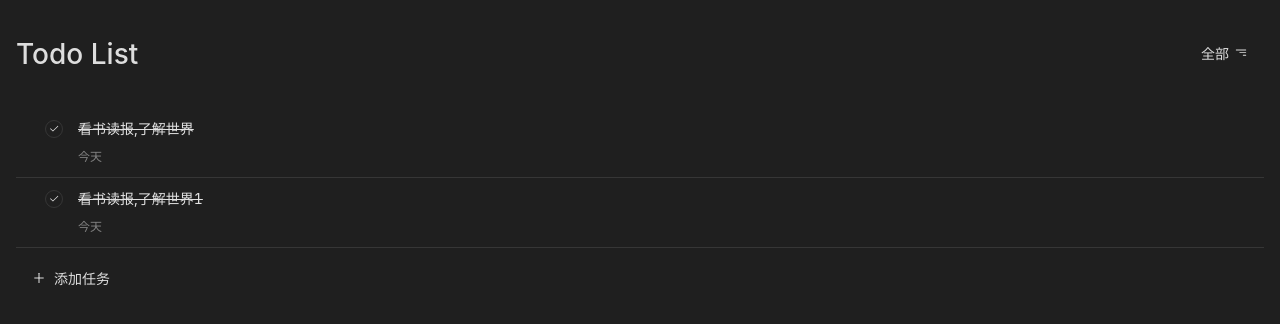
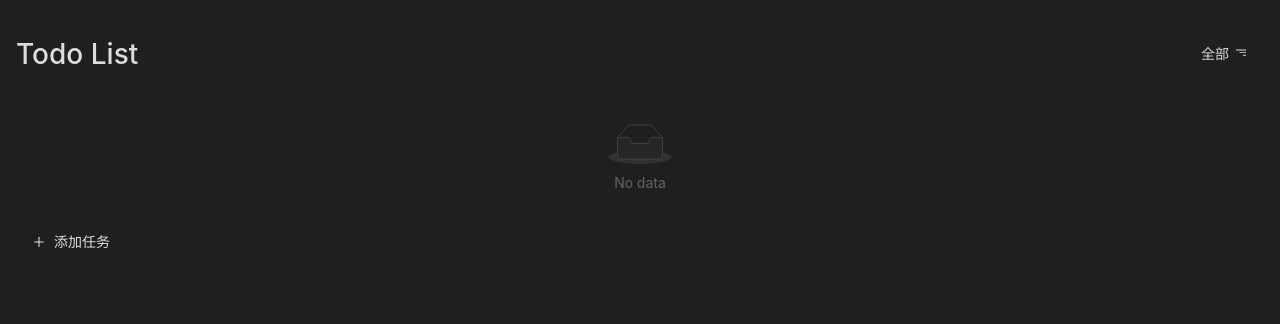
Before and after one commit to yue1123/tauri-app-todo, a React (Vite) app: page / in a window 1280 px wide. Shown: the top 324 px of the page. Built offline with nearby package versions, Linux system fonts and the light colour scheme.

Commit message:
chore: 移除默认数据

```diff
--- a/src/views/main/index.tsx
+++ b/src/views/main/index.tsx
@@ -39,20 +39,20 @@ function Main() {
 		2: '未完成'
 	}
 	const [todoList, setTodoList] = useState<TodoItem[]>([
-		{
-			id: '1',
-			content: '看书读报,了解世界',
-			isCompleted: true,
-			time: moment(),
-			isLink: false
-		},
-		{
-			id: '2',
-			content: '看书读报,了解世界1',
-			isCompleted: true,
-			time: moment(),
-			isLink: false
-		}
+		// {
+		// 	id: '1',
+		// 	content: '看书读报,了解世界',
+		// 	isCompleted: true,
+		// 	time: moment(),
+		// 	isLink: false
+		// },
+		// {
+		// 	id: '2',
+		// 	content: '看书读报,了解世界1',
+		// 	isCompleted: true,
+		// 	time: moment(),
+		// 	isLink: false
+		// }
 	])
   const [currentStatus, setCurrentStatus] = useState<string>('0')
   const filterList = useMemo(() => {
```
